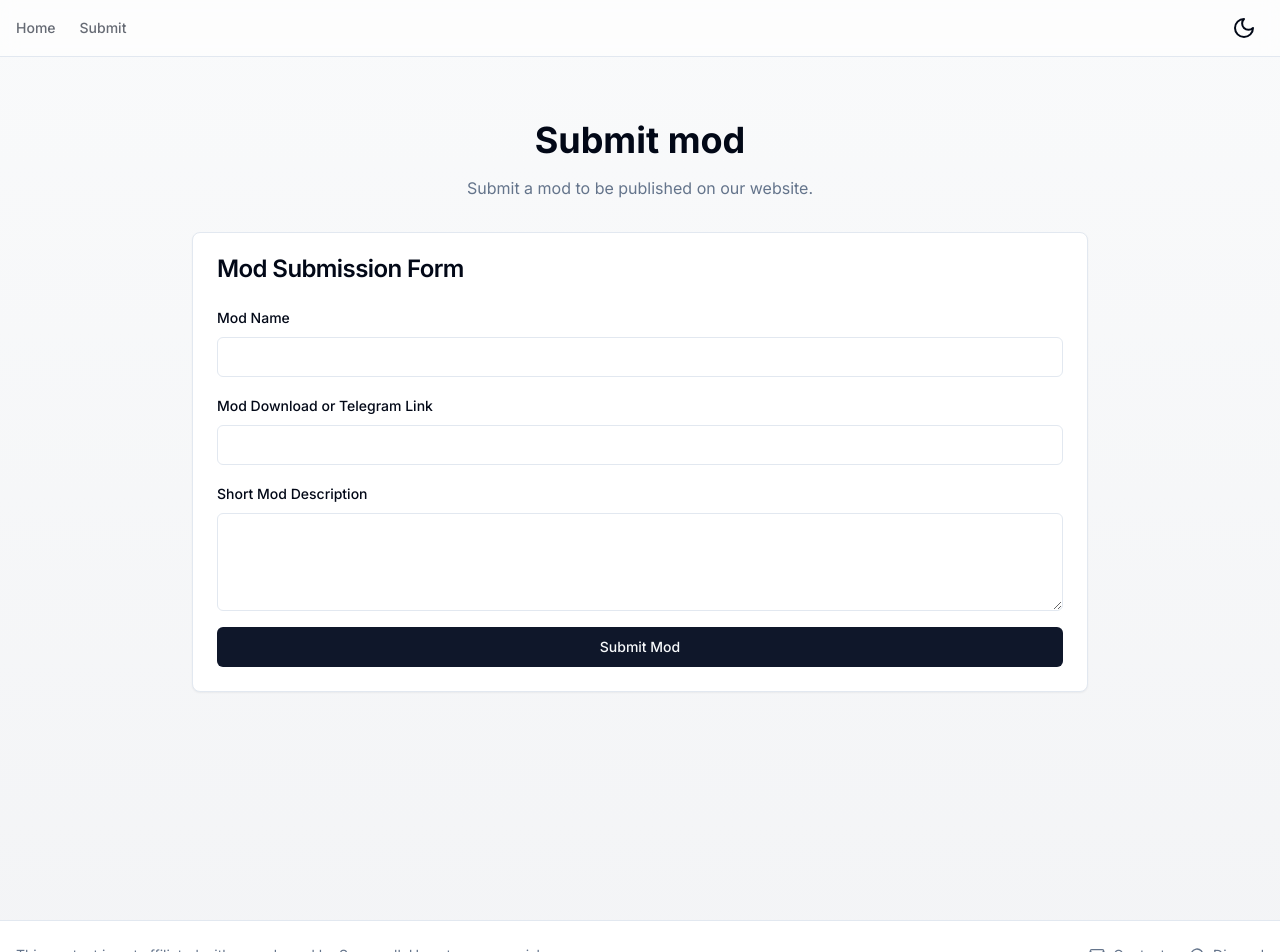
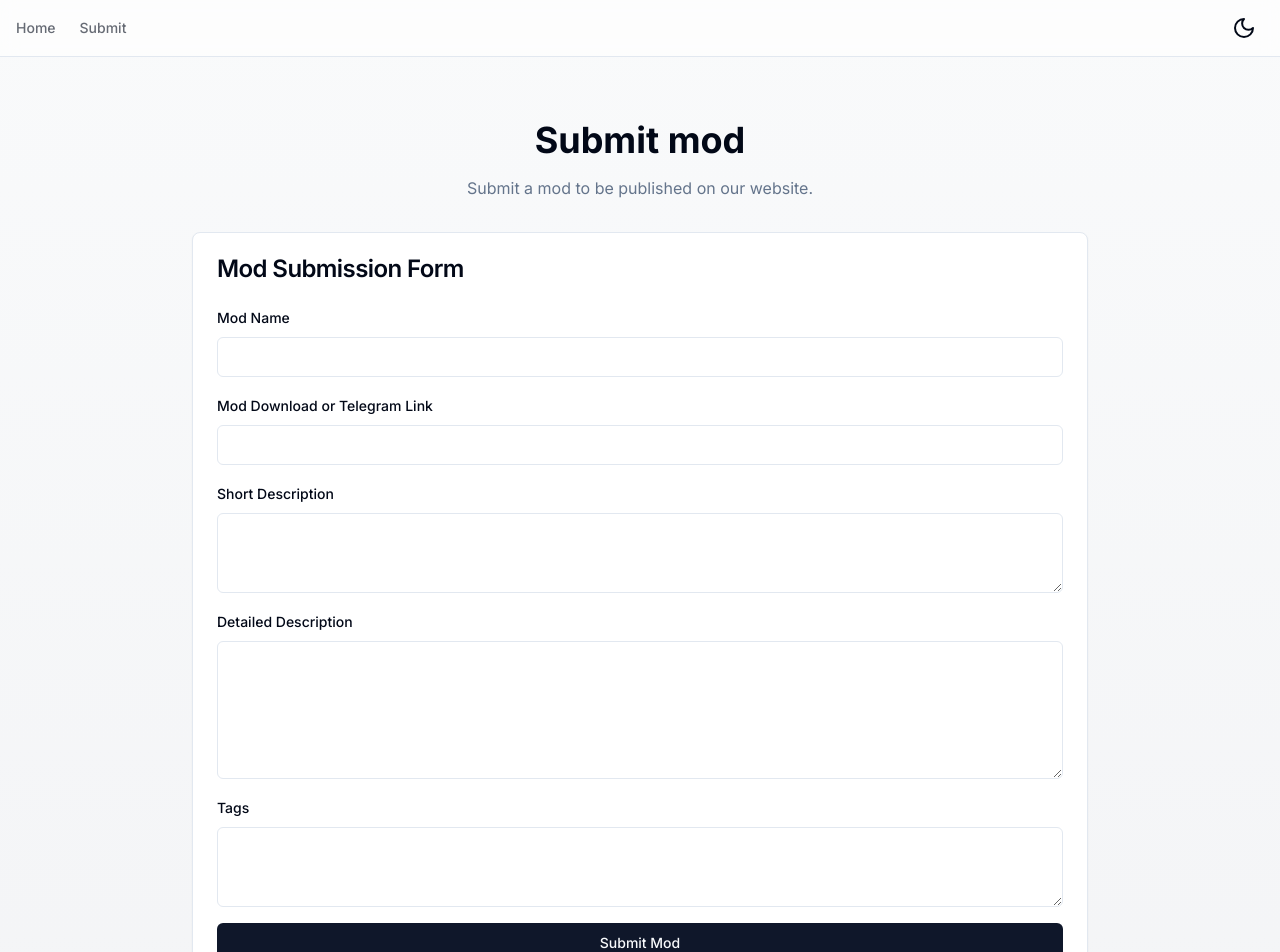
Before and after one commit to natesworksdev/brawlmods, a Next.js app: page /submit in a window 1280 px wide. Shown: the top 952 px of the page. Built offline with nearby package versions, Linux system fonts and the light colour scheme.

Commit message:
Add tags and long description to submit

```diff
--- /dev/null
+++ b/app/mod/page.tsx
@@ -0,0 +1,11 @@
+'use client'
+
+import { useSearchParams } from 'next/navigation'
+
+export default function SearchBar() {
+  const searchParams = useSearchParams()
+
+  const id = searchParams.get('id')
+
+  return <>ID: {id}</>
+}
--- a/app/submit/page.tsx
+++ b/app/submit/page.tsx
@@ -53,11 +53,30 @@ export default function ModSubmissionForm() {
               </div>
 
               <div className="space-y-2">
-                <Label htmlFor="modDescription">Short Mod Description</Label>
+                <Label htmlFor="modDescription">Short Description</Label>
+                <Textarea
+                  id="shortModDescription"
+                  name="shortModDescription"
+                  rows={2}
+                  required
+                />
+              </div>
+
+              <div className="space-y-2">
+                <Label htmlFor="modDescription">Detailed Description</Label>
                 <Textarea
                   id="modDescription"
                   name="modDescription"
-                  rows={4}
+                  rows={6}
+                  required
+                />
+              </div>
+
+              <div className="space-y-2">
+                <Label htmlFor="modDescription">Tags</Label>
+                <Textarea
+                  id="tags"
+                  name="tags"
                   required
                 />
               </div>
```
